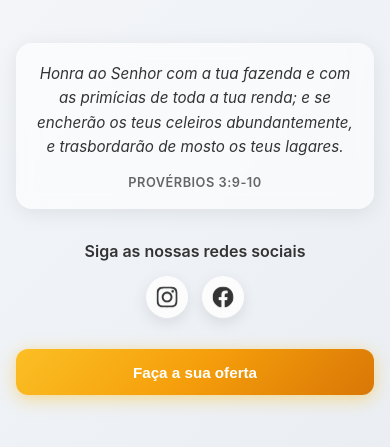
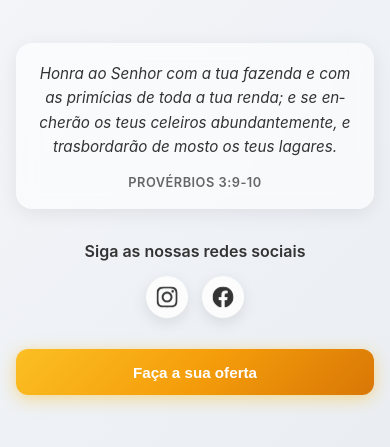
Before and after one commit to INatanSilva/capwebportugal, a React (Vite) app: page / in a window 390 px wide. Shown: the part 203-650 px from the top of the page. Built offline with nearby package versions, Linux system fonts and the light colour scheme.

Commit message:
Melhorar quebra de palavras no versículo para responsividade

```diff
--- a/src/App.css
+++ b/src/App.css
@@ -46,6 +46,8 @@
   font-style: italic;
   margin: 0 0 1rem 0;
   font-weight: 400;
+  word-wrap: break-word;
+  hyphens: auto;
 }
 
 .verse-reference {
```
